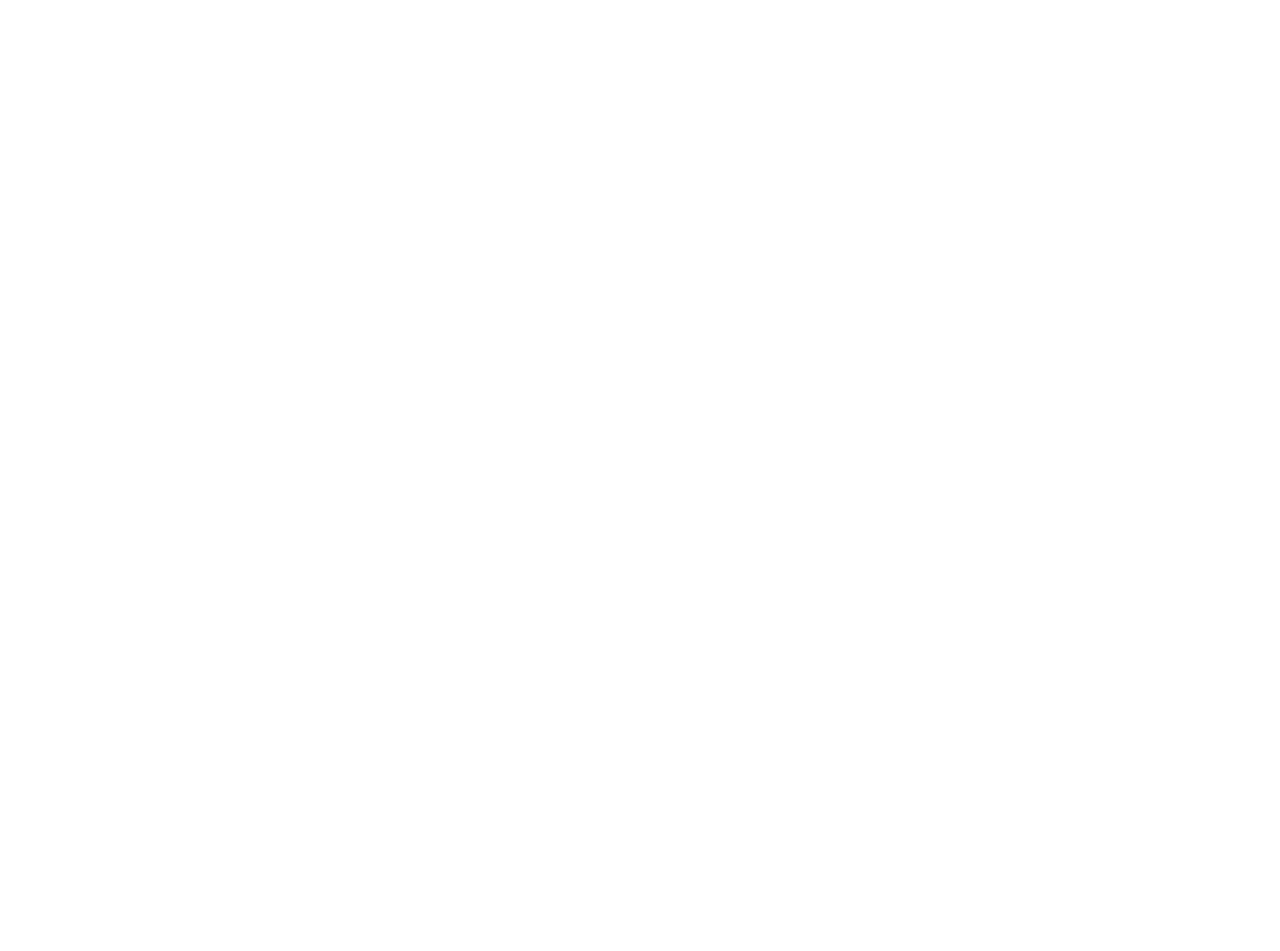
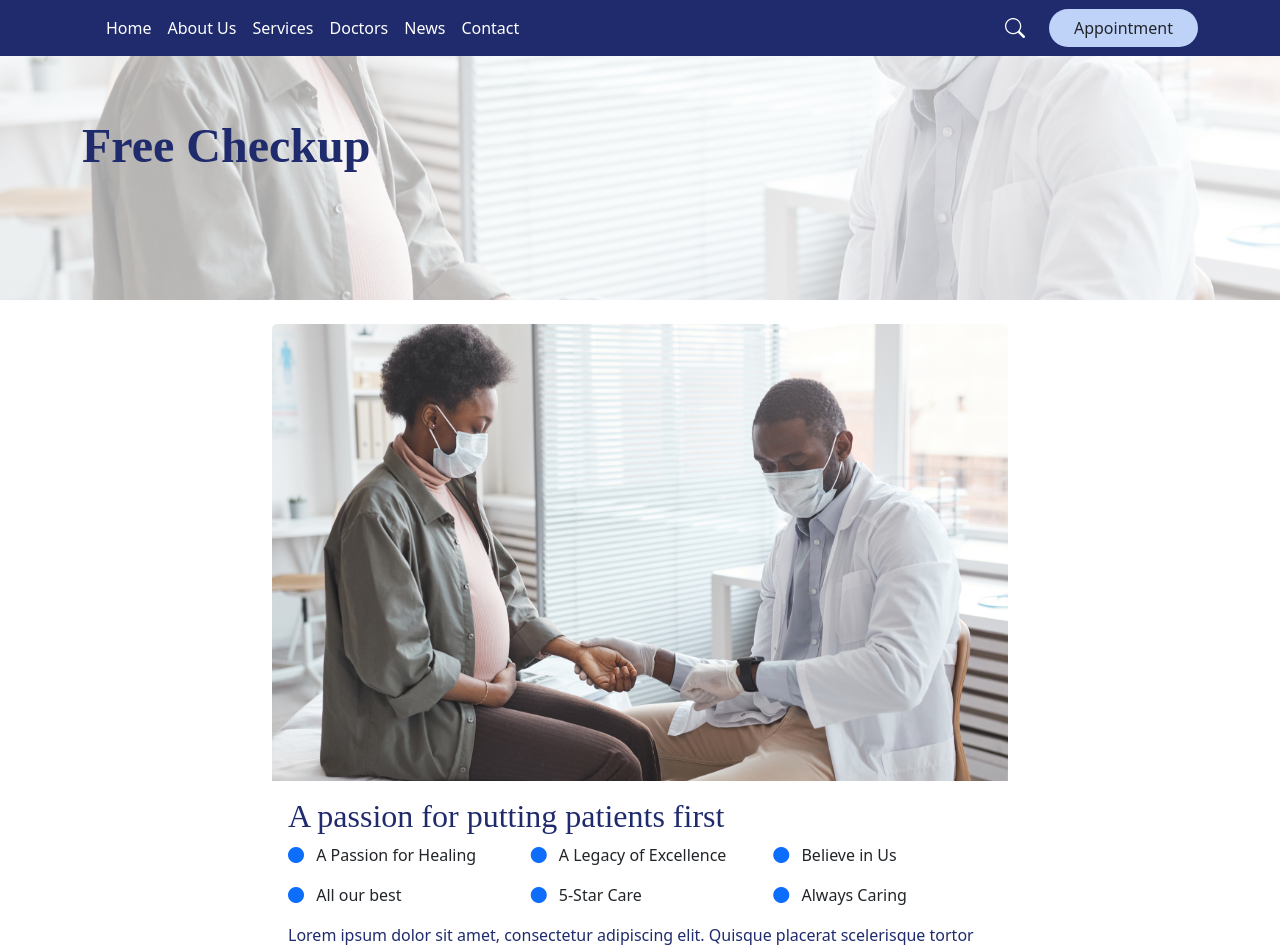
Before and after one commit to Dikahabila/nuxt_project, a Nuxt app: page /freecheckup in a window 1280 px wide. Before the commit this address had no page. Shown: the top 951 px of the page. Before the commit the page ends 800 px from the top, so only its background shows below. Built offline with nearby package versions, Linux system fonts and the light colour scheme.

Commit message:
Membuat halaman free checkup

```diff
--- a/app/components/BookAppoinment2.vue
+++ b/app/components/BookAppoinment2.vue
@@ -5,7 +5,7 @@
       <!-- Kiri : Form -->
       <div class="col-lg-6">
 
-       <h5 class="card-title card-isi-news">Book And appointment</h5>
+       <h5 class="card-title card-isi-news">Book And Appointment</h5>
 
         <p class="mb-4">
           Lorem ipsum dolor sit amet, consectetur adipiscing elit. Quisque placerat scelerisque tortor ornare ornare. Convallis felis vitae tortor augue. Velit nascetur proin massa in. Consequat faucibus porttitor enim et.
--- a/app/components/CardFreeCheckup.vue
+++ b/app/components/CardFreeCheckup.vue
@@ -1,7 +1,22 @@
 <template>
     <div class="container">
         <div class="row pt-4 justify-content-center g-3">
-            <div class="col-12 col-sm-6 col-md-6 col-lg-3">
+            <div class="col-12 col-sm-6 col-md-6 col-lg-4">
+            <div class="card h-100">
+  <img src="~/assets/svg/rectangle-20-5.svg" class="card-img-top" alt="...">
+  <div class="card-body">
+    <h5 class="card-title">Free Checkup</h5>
+    <p class="card-text">Lorem ipsum dolor sit amet, consectetur adipiscing Quisque placerat Convallis felis vitae tortor augue. Velit nascetur massa in.</p>
+  </div>
+  <div class="card-body">
+    <NuxtLink to="/freecheckup" class="card-link">
+  Learn More
+</NuxtLink>
+    <i class="bi bi-arrow-right px-1"></i>
+  </div>
+  </div>
+</div>
+            <div class="col-12 col-sm-6 col-md-6 col-lg-4">
             <div class="card h-100">
   <img src="~/assets/svg/rectangle-20-5.svg" class="card-img-top" alt="...">
   <div class="card-body">
@@ -14,7 +29,7 @@
   </div>
   </div>
 </div>
-            <div class="col-12 col-sm-6 col-md-6 col-lg-3">
+            <div class="col-12 col-sm-6 col-md-6 col-lg-4">
             <div class="card h-100">
   <img src="~/assets/svg/rectangle-20-5.svg" class="card-img-top" alt="...">
   <div class="card-body">
@@ -27,7 +42,7 @@
   </div>
   </div>
 </div>
-            <div class="col-12 col-sm-6 col-md-6 col-lg-3">
+            <div class="col-12 col-sm-6 col-md-6 col-lg-4">
             <div class="card h-100">
   <img src="~/assets/svg/rectangle-20-5.svg" class="card-img-top" alt="...">
   <div class="card-body">
@@ -40,7 +55,7 @@
   </div>
   </div>
 </div>
-            <div class="col-12 col-sm-6 col-md-6 col-lg-3">
+            <div class="col-12 col-sm-6 col-md-6 col-lg-4">
             <div class="card h-100">
   <img src="~/assets/svg/rectangle-20-5.svg" class="card-img-top" alt="...">
   <div class="card-body">
@@ -53,46 +68,7 @@
   </div>
   </div>
 </div>
-            <div class="col-12 col-sm-6 col-md-6 col-lg-3">
-            <div class="card h-100">
-  <img src="~/assets/svg/rectangle-20-5.svg" class="card-img-top" alt="...">
-  <div class="card-body">
-    <h5 class="card-title">Free Checkup</h5>
-    <p class="card-text">Lorem ipsum dolor sit amet, consectetur adipiscing Quisque placerat Convallis felis vitae tortor augue. Velit nascetur massa in.</p>
-  </div>
-  <div class="card-body">
-    <a href="#" class="card-link">Learn More</a>
-    <i class="bi bi-arrow-right px-1"></i>
-  </div>
-  </div>
-</div>
-            <div class="col-12 col-sm-6 col-md-6 col-lg-3">
-            <div class="card h-100">
-  <img src="~/assets/svg/rectangle-20-5.svg" class="card-img-top" alt="...">
-  <div class="card-body">
-    <h5 class="card-title">Free Checkup</h5>
-    <p class="card-text">Lorem ipsum dolor sit amet, consectetur adipiscing Quisque placerat Convallis felis vitae tortor augue. Velit nascetur massa in.</p>
-  </div>
-  <div class="card-body">
-    <a href="#" class="card-link">Learn More</a>
-    <i class="bi bi-arrow-right px-1"></i>
-  </div>
-  </div>
-</div>
-            <div class="col-12 col-sm-6 col-md-6 col-lg-3">
-            <div class="card h-100">
-  <img src="~/assets/svg/rectangle-20-5.svg" class="card-img-top" alt="...">
-  <div class="card-body">
-    <h5 class="card-title">Free Checkup</h5>
-    <p class="card-text">Lorem ipsum dolor sit amet, consectetur adipiscing Quisque placerat Convallis felis vitae tortor augue. Velit nascetur massa in.</p>
-  </div>
-  <div class="card-body">
-    <a href="#" class="card-link">Learn More</a>
-    <i class="bi bi-arrow-right px-1"></i>
-  </div>
-  </div>
-</div>
-            <div class="col-12 col-sm-6 col-md-6 col-lg-3">
+            <div class="col-12 col-sm-6 col-md-6 col-lg-4">
             <div class="card h-100">
   <img src="~/assets/svg/rectangle-20-5.svg" class="card-img-top" alt="...">
   <div class="card-body">
--- /dev/null
+++ b/app/components/HeroFreeCheckup.vue
@@ -0,0 +1,51 @@
+<template>
+    <section class="hero-contact">
+  <div class="container">
+    <div class="row align-items-center">
+
+      <!-- Teks -->
+       <div class="row align-items-center" style="min-height: 100vh;">
+      <div class="col-lg-6">
+<h1 class="display-5 fw-bold hero-title">
+   Free Checkup
+</h1>
+
+      </div>
+      </div>
+
+      <!-- Gambar -->
+
+
+    </div>
+    </div>
+  </section>
+</template>
+<style>
+.hero-contact {
+    width: 100%;
+    height: 300px;
+    background: url("~/assets/svg/rectangle-13-6.svg") no-repeat center center;
+    background-size: cover;
+    position: relative;
+
+    display: flex;
+    align-items: center;
+    overflow: hidden;
+}
+
+.hero-contact::before {
+    content: "";
+    position: absolute;
+    inset: 0;
+    background: rgba(255, 255, 255, 0.6); /* ubah angka 0.6 sesuai kebutuhan */
+    z-index: 1;
+}
+
+.hero-title {
+    font-family: "Yesefa One", serif;
+    color: #1F2B6C;
+    font-size: 48px;
+    position: relative;
+    z-index: 2;
+}
+</style>
--- a/app/components/HeroSection.vue
+++ b/app/components/HeroSection.vue
@@ -17,9 +17,10 @@
         </h1>
 
             <div class="btn-apo pt-4">
-        <button class="btn appointment-btn px-4 rounded-pill">
-    Our Services
-  </button>
+      <NuxtLink
+  to="/services"
+  class="btn appointment-btn px-4 rounded-pill"
+>Our Services</NuxtLink>
   </div>
       </div>
       </div>
--- /dev/null
+++ b/app/components/IsiFreeCheckup.vue
@@ -0,0 +1,99 @@
+<template>
+    <div class="container">
+        <div class="row pt-4">
+            <div class="col-lg-8 mx-auto mb-4">
+           <div class="card mb-3 border-0">
+  <img src="~/assets/svg/rectangle-13-8.svg" class="card-img-top" alt="...">
+
+
+  <div class="card-body">
+    <div class="d-flex align-items-center flex-wrap gap-3">
+
+
+            </div>
+
+    <h5 class="card-title card-isi-news">
+  A passion for putting patients first
+</h5>
+
+<div class="row">
+
+  <!-- Kolom 1 -->
+  <div class="col-4">
+    <p>
+      <i class="bi bi-circle-fill text-primary me-2"></i>
+      A Passion for Healing
+    </p>
+
+    <p>
+      <i class="bi bi-circle-fill text-primary me-2"></i>
+      All our best
+    </p>
+  </div>
+
+  <!-- Kolom 2 -->
+  <div class="col-4">
+    <p>
+      <i class="bi bi-circle-fill text-primary me-2"></i>
+      A Legacy of Excellence
+    </p>
+
+    <p>
+      <i class="bi bi-circle-fill text-primary me-2"></i>
+      5-Star Care
+    </p>
+  </div>
+
+  <!-- Kolom 3 -->
+  <div class="col-4">
+    <p>
+      <i class="bi bi-circle-fill text-primary me-2"></i>
+      Believe in Us
+    </p>
+
+    <p>
+      <i class="bi bi-circle-fill text-primary me-2"></i>
+      Always Caring
+    </p>
+  </div>
+
+</div>
+
+<p class="card-text card-text-isi-news">
+  Lorem ipsum dolor sit amet, consectetur adipiscing elit.
+  Quisque placerat scelerisque tortor ornare ornare.
+  Convallis felis vitae tortor augue. Velit nascetur proin massa in.
+  Consequat faucibus porttitor enim et....
+</p>
+  </div>
+</div>
+</div>
+</div>
+</div>
+</template>
+
+<style>
+.card-isi-news{
+    color:#1F2B6C;
+    font-family: "Yesefa One", serif;
+    font-size: 32px;
+}
+
+.bi-person{
+    color: #159EEC;
+}
+.card-text-isi-news{
+    color: black;
+}
+
+.read-btn{
+    color: #1F2B6C;
+    background-color: #9DB9F6;
+}
+.bi-arrow-right{
+    color: #1F2B6C;
+}
+.bi-calendar3{
+  color: #1F2B6C;
+}
+</style>
--- a/app/pages/bookandappoinment.vue
+++ b/app/pages/bookandappoinment.vue
@@ -2,6 +2,8 @@
  <Navbar />
  <HeroAppointment />
  <BookAppoinment2 />
+ <Maps />
+ <Contact />
 
 
 </template>
--- /dev/null
+++ b/app/pages/freecheckup.vue
@@ -0,0 +1,9 @@
+<template>
+ <Navbar />
+ <HeroFreeCheckup />
+ <IsiFreeCheckup />
+ <OurDoctors />
+ <Contact />
+ <Footer />
+
+</template>
```
Also changed, not shown: app/assets/svg/rectangle-13-6.svg (added), app/assets/svg/rectangle-13-8.svg (added).
